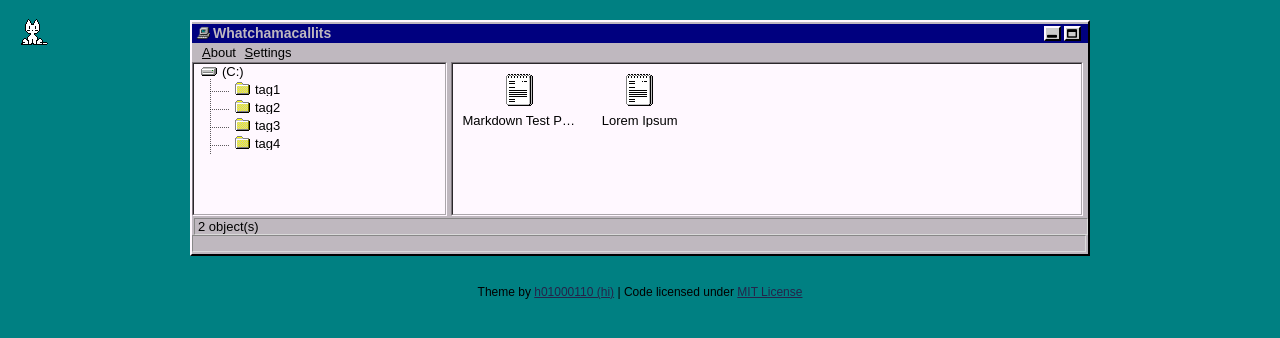
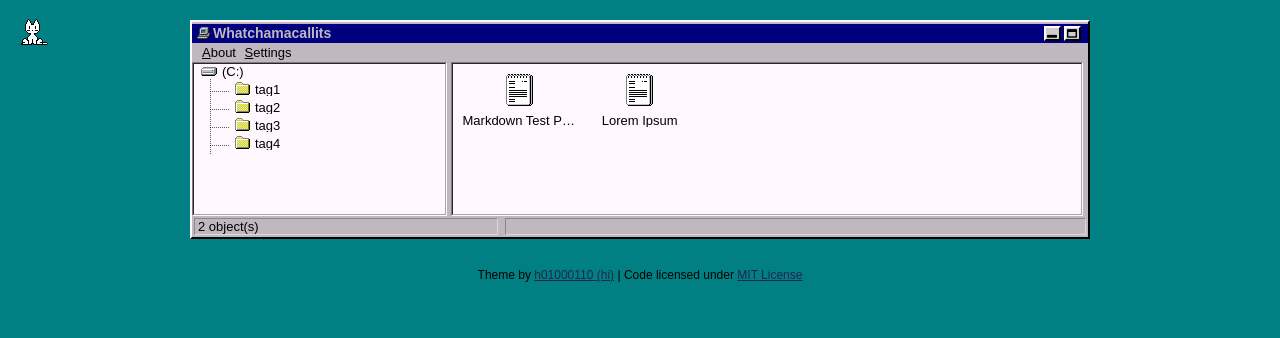
Before and after one commit to Hrztrm/hrztrm.github.io, a Jekyll site: the page built from index.html, in a window 1280 px wide. Shown: the top 338 px of the page. Built offline with Jekyll 4.4.1, drawn with Linux system fonts in a browser that asks for light colours.

Commit message:
update again

```diff
--- a/_sass/_main.scss
+++ b/_sass/_main.scss
@@ -204,6 +204,9 @@ ul.topbar {
     padding:0 0 0 20px;
 }
 .post_total {
+	display: flex;
+	justify-content: space-between;
+	gap: 4px; /* optional spacing between .left and .right */
 	width: 100%;
 	box-sizing: border-box;
 
```
